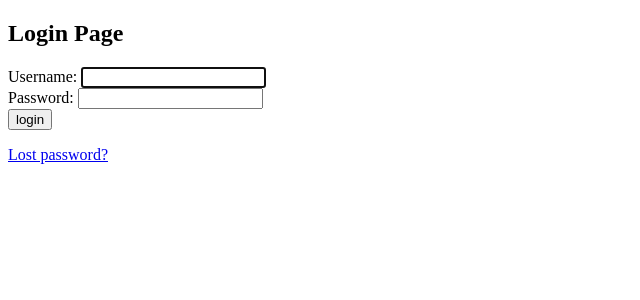
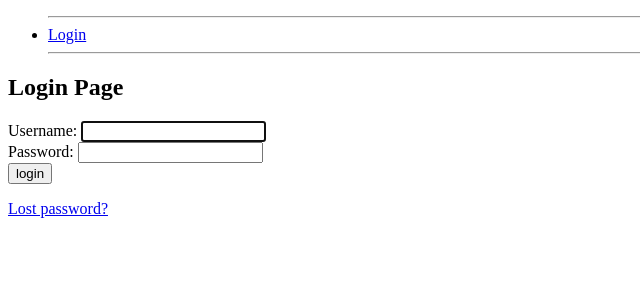
Before and after one commit to superDross/FitnessTracker, a Django app: page /accounts/login/ in a window 1280 px wide. Shown: the top 300 px of the page, without its empty margins (0-640 px from the left). Run offline with Django 3.2, Linux system fonts and the light colour scheme.

Commit message:
Sidebar navigation column in base HTML.

```diff
--- a/tracker/templates/tracker/activity.html
+++ b/tracker/templates/tracker/activity.html
@@ -25,7 +25,4 @@ table, th, td {
   {% endfor %}
 </table>
 
-
-
-
 {% endblock %}
--- a/tracker/templates/tracker/base_generic.html
+++ b/tracker/templates/tracker/base_generic.html
@@ -1,13 +1,35 @@
 <!DOCTYPE HTML>
 <html lang="en">
 <head>
-	{% block title %}
-	  <title>Fitness Tracker</title>
-	{% endblock %}
+{% block title %}
+  <title>Fitness Tracker</title>
+{% endblock %}
 </head>
 <body>
-	{% block content %}
-	<h1>Template Page</h1>
-	{% endblock %}
+  <div class="container">
+    <div class='row'>
+      <div class="col1">
+      {% block sidebar %}
+      <ul class="sidebar-nav">
+        <hr>
+        {% if user.is_authenticated %}
+          <li>User: {{ user.get_username }}</li>
+	  <li><a href="{% url 'profile_page' %}">Profile</a></li>
+	  <li><a href="{% url 'activities' %}">Activity Log</a></li>
+	  <li><a href="{% url 'exercises' %}">My Exercises</a></li>
+          <li><a href="{% url 'logout'%}?next={{request.path}}">Logout</a></li>
+	{% else %}
+	  <li><a href="{% url 'login'%}?next={{request.path}}">Login</a></li>
+	{% endif %}
+	<hr>
+	{# index page will be here #}
+     {% endblock %}
+     </div>
+     <div class="col2">
+       {% block content %}
+       {% endblock %}
+     </div>
+   </div>
+ </div>
 </body>
 </html>
```
